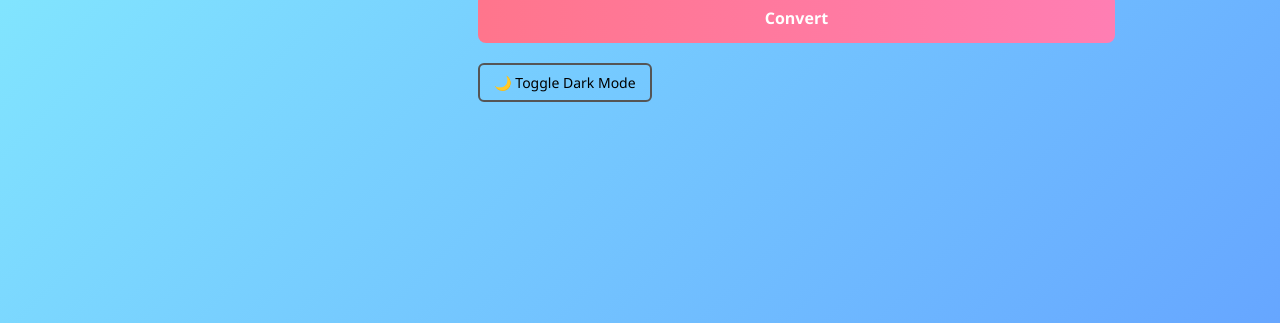
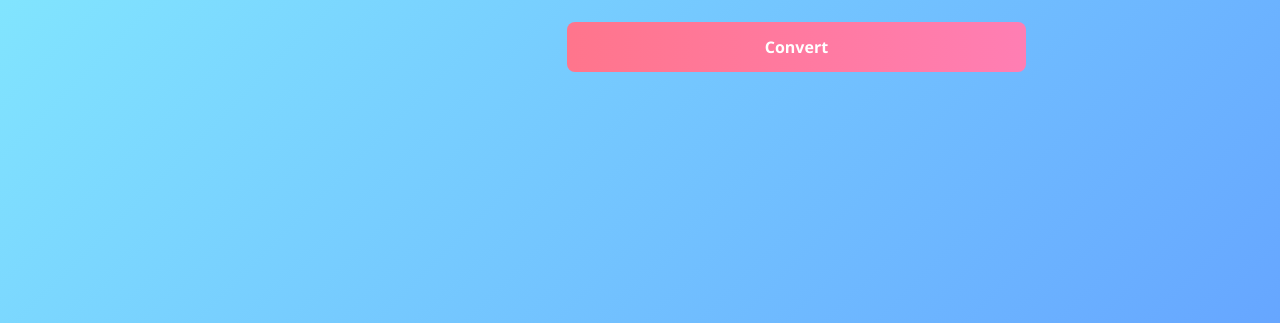
Before and after one commit to Student-AyeshaSiddiqua/cloud-currency-converter, a Flask app: page / in a window 1280 px wide. Shown: the part 477-800 px from the top of the page. Run offline with Flask 3, Linux system fonts and the light colour scheme; data that the repository does not hold is empty.

Commit message:
Update html indexes  for currency converter UI

```diff
--- a/templates/index.html
+++ b/templates/index.html
@@ -21,9 +21,6 @@
             {% endfor %}
         </select>
         <button type="submit">Convert</button>
-
-        <button type="button" class="toggle-mode" onclick="toggleDarkMode()">🌙 Toggle Dark Mode</button>
-
     </form>
 
     {% if converted_amount %}
```
